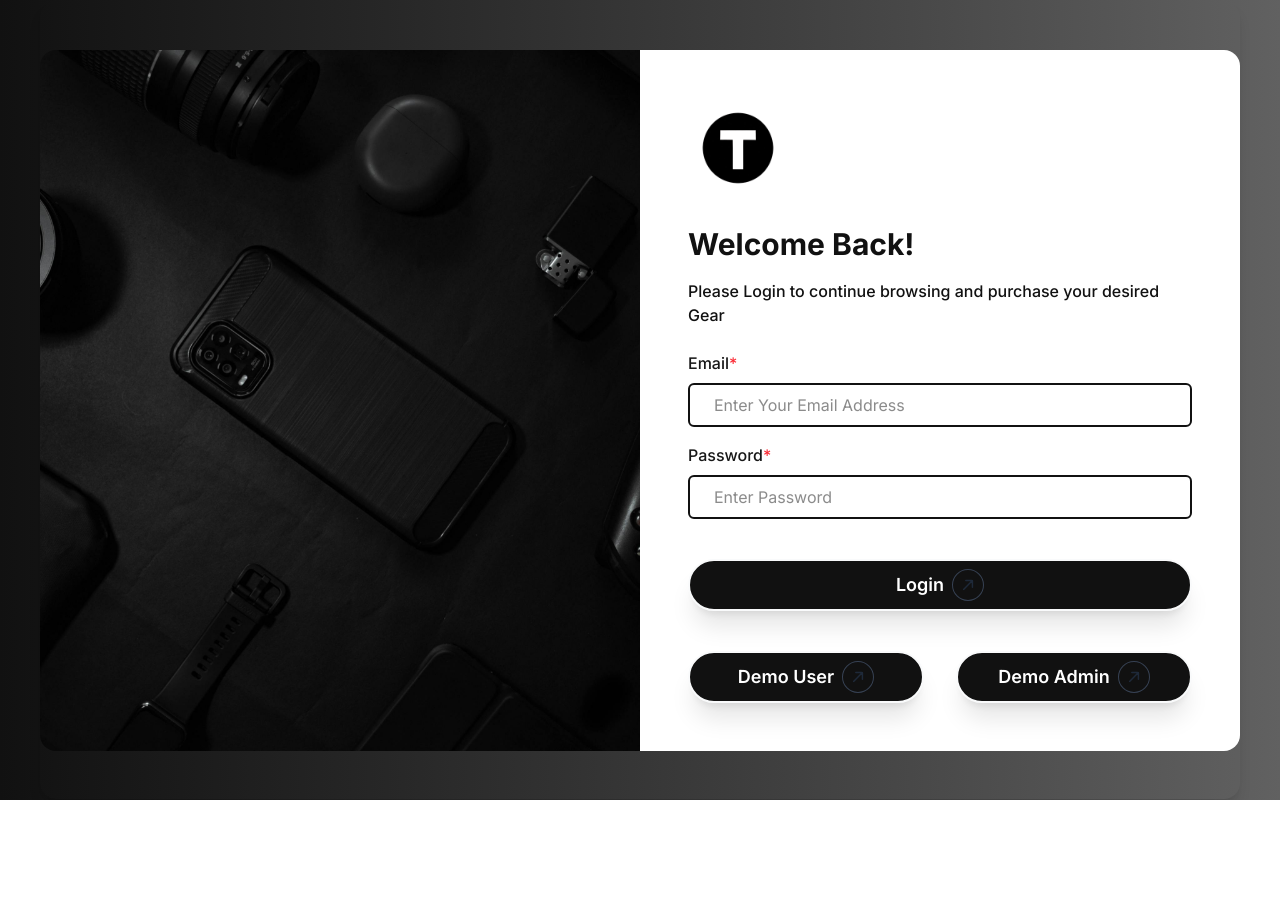
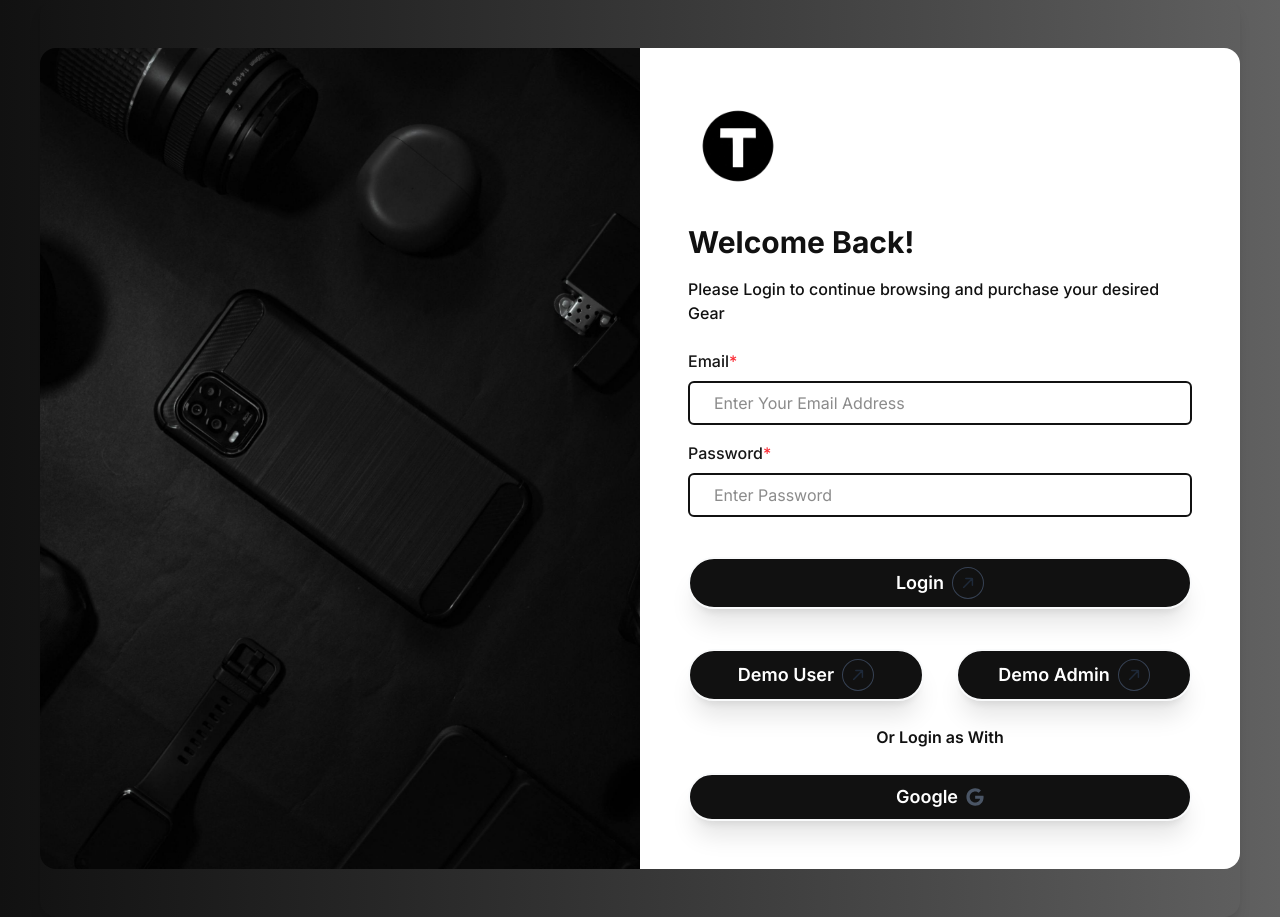
Before and after one commit to SajeedAninda/Tech-Gear, a Next.js app: page /login in a window 1280 px wide. Before the commit the page ends 800 px from the top, so only its background shows below. Built offline with nearby package versions, Linux system fonts and the light colour scheme.

Commit message:
Added social login button

```diff
--- a/src/app/(LoginRegistration)/login/page.js
+++ b/src/app/(LoginRegistration)/login/page.js
@@ -3,6 +3,7 @@ import React from 'react';
 import loginImg from "../../../images/loginImg.jpg";
 import logo from "../../../images/tech_gear_logo.png";
 import LoginForm from '@/components/Login/LoginForm';
+import SocialLogin from '@/components/SocialLogin/SocialLogin';
 
 const Login = () => {
     return (
@@ -26,6 +27,9 @@ const Login = () => {
                         Please Login to continue browsing and purchase your desired Gear
                     </p>
                     <LoginForm />
+
+                    <p className='text-center mt-6 font-semibold text-[#111111]'>Or Login as With</p>
+                    <SocialLogin></SocialLogin>
                 </div>
             </div>
         </div>
--- /dev/null
+++ b/src/components/SocialLogin/SocialLogin.jsx
@@ -0,0 +1,15 @@
+import React from 'react'
+import { FaGoogle } from 'react-icons/fa'
+
+const SocialLogin = () => {
+  return (
+    <div className='flex justify-center'>
+      <button className='flex justify-center cursor-pointer w-full px-10 py-2 mt-6 gap-2 items-center shadow-xl text-lg text-white hover:text-gray-300 bg-[#111111]  backdrop-blur-md lg:font-semibold isolation-auto border-gray-50 before:absolute before:w-full before:transition-all before:duration-700 before:hover:w-full before:-left-full before:hover:left-0 before:rounded-full before:bg-emerald-500 before:-z-10 before:aspect-square before:hover:scale-150 before:hover:duration-700 relative z-10  overflow-hidden border-2 rounded-full group'>
+        Google
+        <FaGoogle className=' group-hover:rotate-360 text-gray-600 group-hover:text-white transition duration-700' />
+      </button>
+    </div>
+  )
+}
+
+export default SocialLogin
```
